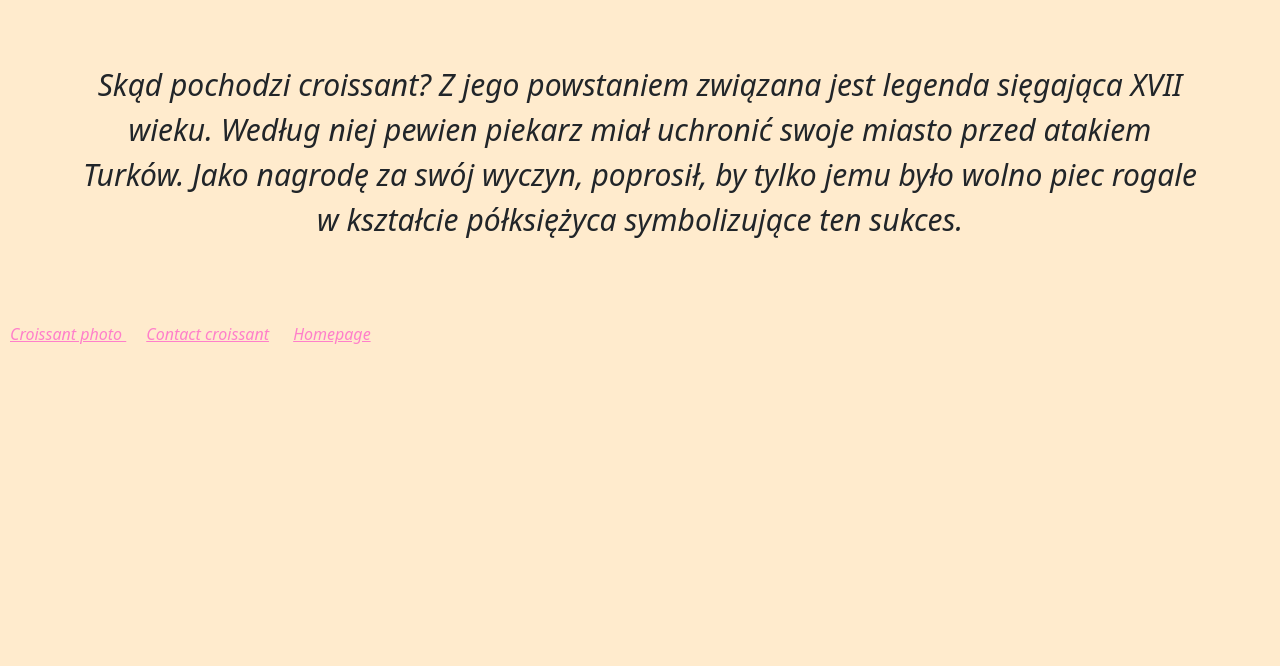
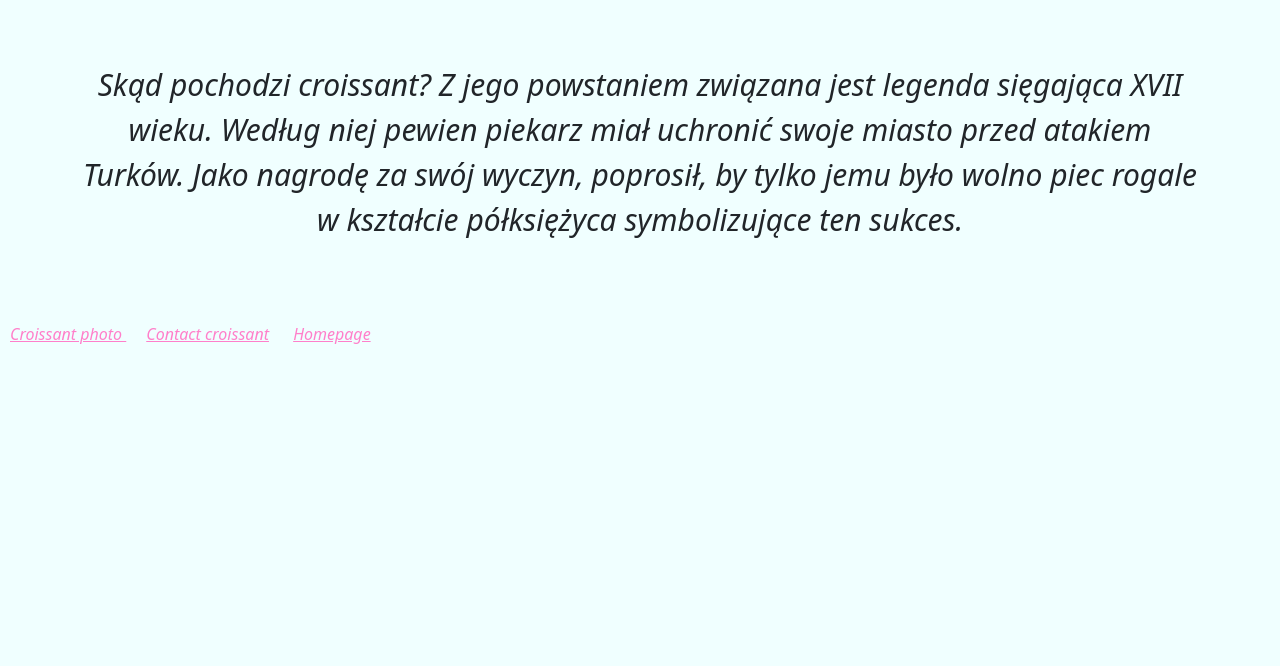
Before and after one commit to Myroslava123/Croissant, a plain HTML site: page index.html in a window 1280 px wide. Shown: the part 134-800 px from the top of the page. Drawn offline with nearby package versions, Linux system fonts and the light colour scheme.

Commit message:
croissant color

```diff
--- a/css/styles.css
+++ b/css/styles.css
@@ -5,7 +5,7 @@ h1,p {
 
 }
 body{
-    background-color: blanchedalmond;
+    background-color: azure;
     font-style: italic;
 }
 footer a {
```
